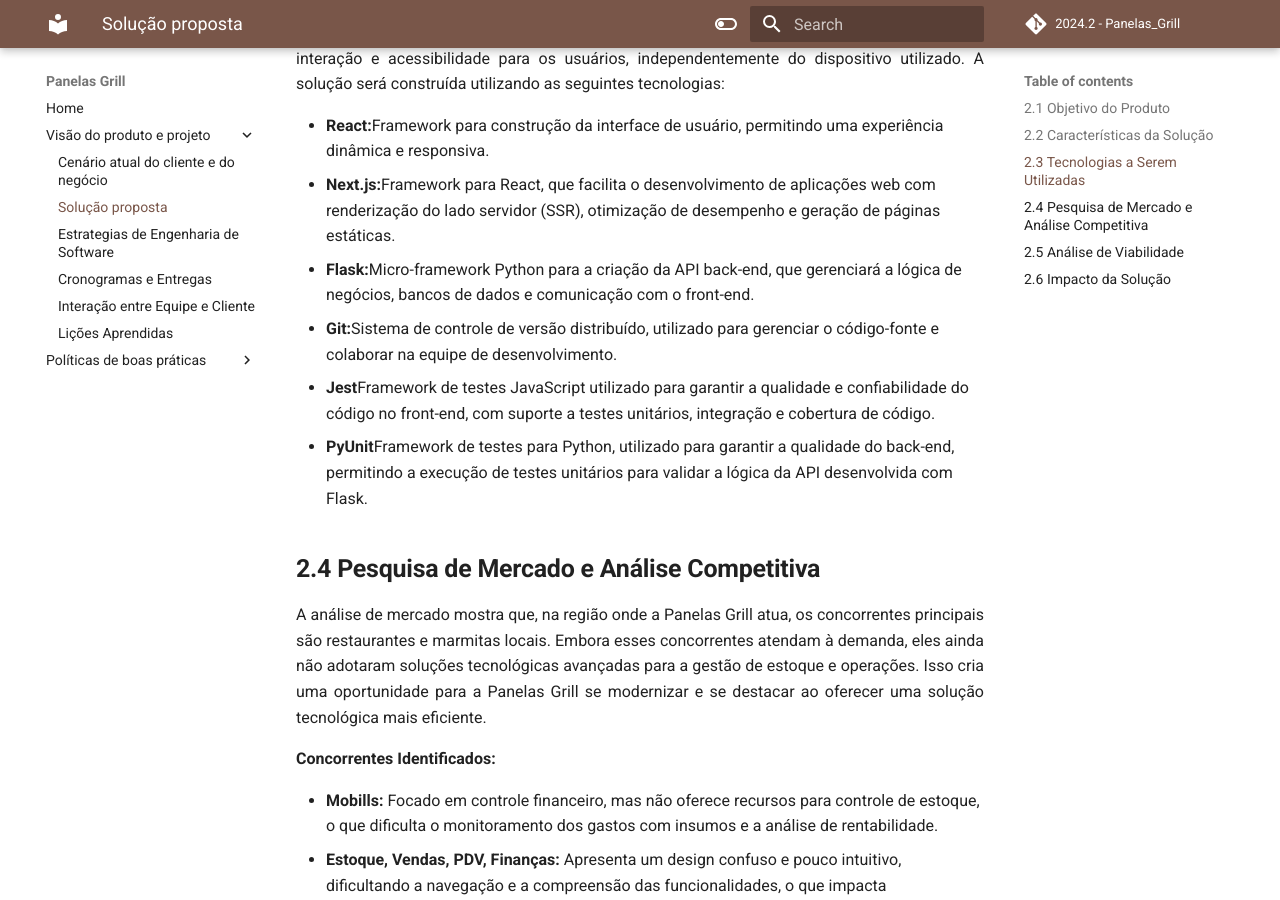
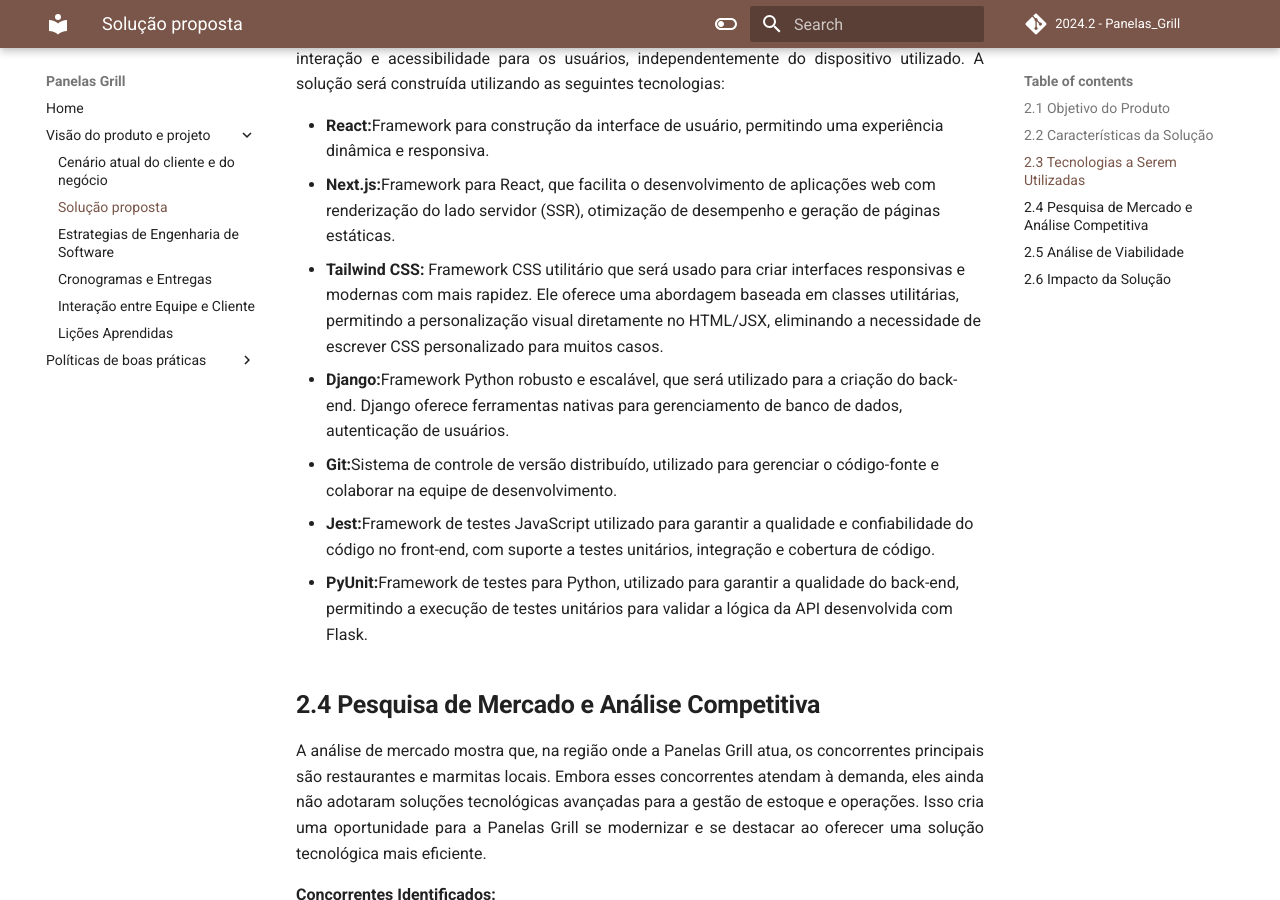
Before and after one commit to mdsreq-fga-unb/2024.2-T03-PanelasGrill, an MkDocs documentation site: the page built from docs/unidade1/sessao2.md, in a window 1280 px wide and 900 px high, scrolled down 874 px. Built offline with MkDocs 1.6.1 and Material for MkDocs 9.7.7, drawn with Linux system fonts in a browser that asks for light colours; comment, search, counter and statistics services are not loaded.

Commit message:
docs: atualização das tecnologias usadas no projeto

```diff
--- a/docs/unidade1/sessao2.md
+++ b/docs/unidade1/sessao2.md
@@ -21,10 +21,11 @@
 <ul>
     <li><strong>React:</strong>Framework para construção da interface de usuário, permitindo uma experiência dinâmica e responsiva.</li>
     <li><strong>Next.js:</strong>Framework para React, que facilita o desenvolvimento de aplicações web com renderização do lado servidor (SSR), otimização de desempenho e geração de páginas estáticas.</li>
-    <li><strong>Flask:</strong>Micro-framework Python para a criação da API back-end, que gerenciará a lógica de negócios, bancos de dados e comunicação com o front-end.</li>
+    <li><strong>Tailwind CSS:</strong> Framework CSS utilitário que será usado para criar interfaces responsivas e modernas com mais rapidez. Ele oferece uma abordagem baseada em classes utilitárias, permitindo a personalização visual diretamente no HTML/JSX, eliminando a necessidade de escrever CSS personalizado para muitos casos.</li>
+    <li><strong>Django:</strong>Framework Python robusto e escalável, que será utilizado para a criação do back-end. Django oferece ferramentas nativas para gerenciamento de banco de dados, autenticação de usuários.</li>
     <li><strong>Git:</strong>Sistema de controle de versão distribuído, utilizado para gerenciar o código-fonte e colaborar na equipe de desenvolvimento.</li>
-    <li><strong>Jest</strong>Framework de testes JavaScript utilizado para garantir a qualidade e confiabilidade do código no front-end, com suporte a testes unitários, integração e cobertura de código.</li>
-    <li><strong>PyUnit</strong>Framework de testes para Python, utilizado para garantir a qualidade do back-end, permitindo a execução de testes unitários para validar a lógica da API desenvolvida com Flask.</li>
+    <li><strong>Jest:</strong>Framework de testes JavaScript utilizado para garantir a qualidade e confiabilidade do código no front-end, com suporte a testes unitários, integração e cobertura de código.</li>
+    <li><strong>PyUnit:</strong>Framework de testes para Python, utilizado para garantir a qualidade do back-end, permitindo a execução de testes unitários para validar a lógica da API desenvolvida com Flask.</li>
 </ul>
 
 ## **2.4 Pesquisa de Mercado e Análise Competitiva**
```
